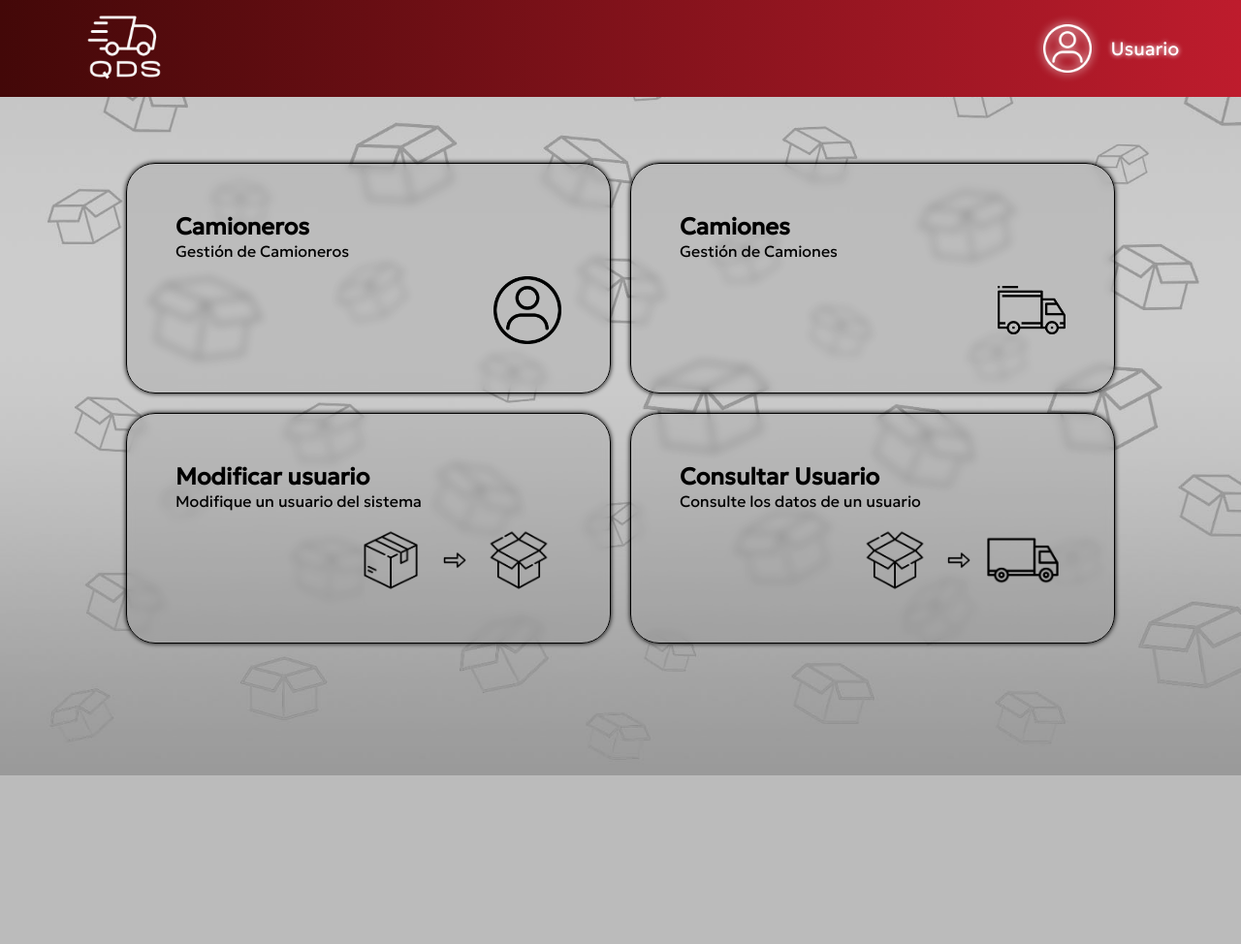
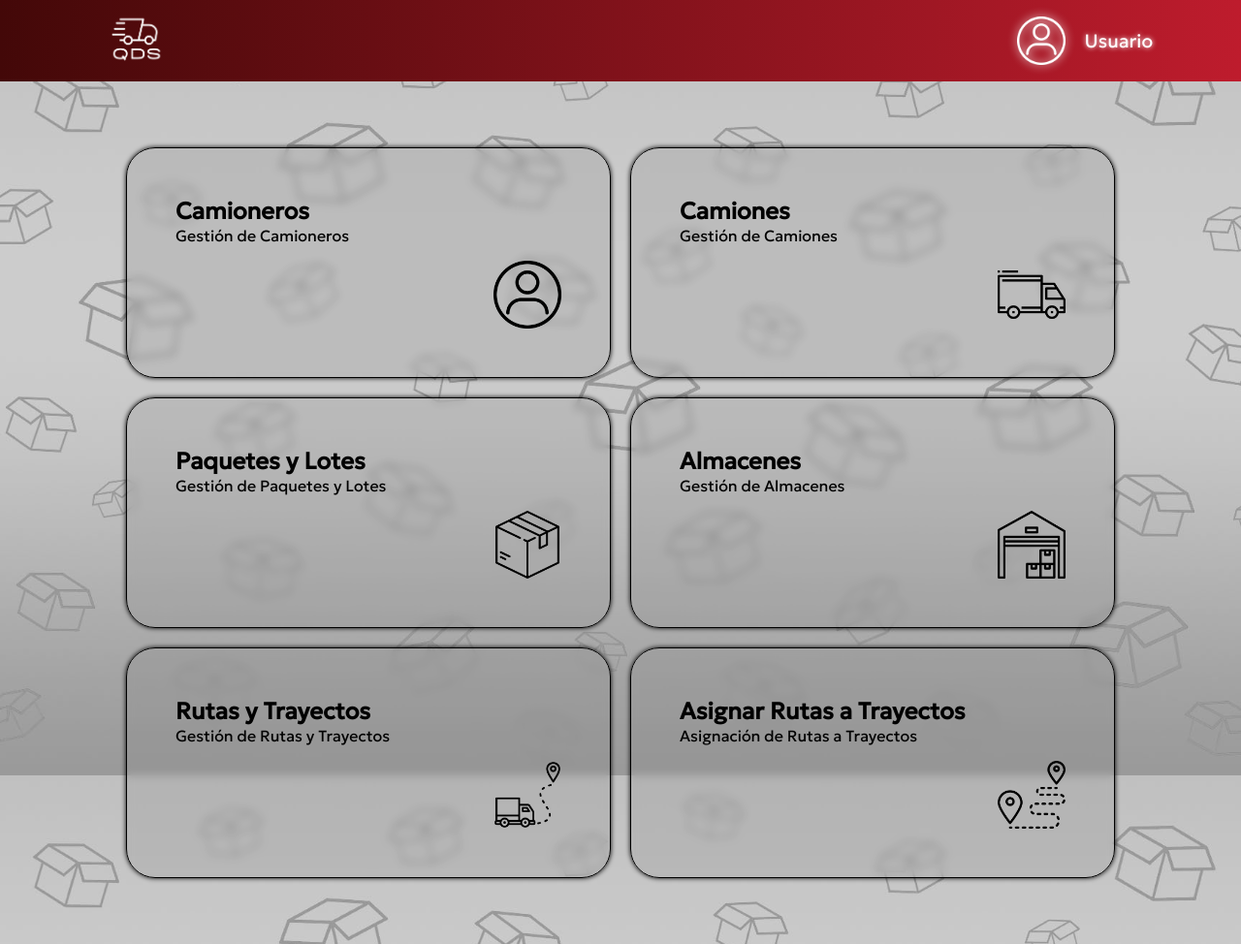
Before and after one commit to Amadeusgzr/QDS, a PHP site: page /vistas/aplicacion-administrador.php in a window 1280 px wide. Shown: the whole page at 97% size. Before the commit the page ends 800 px from the top, so only its background shows below. Run offline with PHP 8.4, Linux system fonts and the light colour scheme.

Commit message:
Version 3.3

```diff
--- a/vistas/aplicacion-administrador.php
+++ b/vistas/aplicacion-administrador.php
@@ -8,26 +8,36 @@ require 'plantillas/menu-cuenta.php';
 
 
 
-    <main id="main-almacenero">
-        <a href="ingreso-lote.php" class="opcion-almacenero" id="op2">
+    <main class="main-aplicacion">
+        <a href="ingreso-lote.php" class="opcion-aplicacion" id="op2">
             <h2>Camioneros</h2>
             <p>Gestión de Camioneros</p>
             <div class="div-img-icono"><img src="img/iconos/icono-usuario.png" alt=""></div>
         </a>
-        <a href="ingreso-paquete.php" class="opcion-almacenero" id="op1">
+        <a href="ingreso-paquete.php" class="opcion-aplicacion" id="op1">
             <h2>Camiones</h2>
             <p>Gestión de Camiones</p>
             <div class="div-img-icono"><img src="img/iconos/camion.png" alt=""></div>
         </a>
-        <a href="" class="opcion-almacenero" id="op3">
-            <h2>Modificar usuario</h2>
-            <p>Modifique un usuario del sistema</p>
-            <div class="div-img-icono2"><img src="img/iconos/paquete-lote.png" alt=""></div>
+        <a href="" class="opcion-aplicacion" id="op3">
+            <h2>Paquetes y Lotes</h2>
+            <p>Gestión de Paquetes y Lotes</p>
+            <div class="div-img-icono"><img src="img/iconos/paquete.png" alt=""></div>
         </a>
-        <a href="" class="opcion-almacenero" id="op4">
-            <h2>Consultar Usuario</h2>
-            <p>Consulte los datos de un usuario</p>
-            <div class="div-img-icono2"><img src="img/iconos/lote-camion.png" alt=""></div>
+        <a href="" class="opcion-aplicacion" id="op4">
+            <h2>Almacenes</h2>
+            <p>Gestión de Almacenes</p>
+            <div class="div-img-icono"><img src="img/iconos/almacen.png" alt=""></div>
+        </a>
+        <a href="" class="opcion-aplicacion" id="op5">
+            <h2>Rutas y Trayectos</h2>
+            <p>Gestión de Rutas y Trayectos</p>
+            <div class="div-img-icono"><img src="img/iconos/ruta.png" alt=""></div>
+        </a>
+        <a href="" class="opcion-aplicacion" id="op6">
+            <h2>Asignar Rutas a Trayectos</h2>
+            <p>Asignación de Rutas a Trayectos</p>
+            <div class="div-img-icono"><img src="img/iconos/ruta-trayecto.png" alt=""></div>
         </a>
     </main>
 
--- a/vistas/asignar-paquetes-lote.php
+++ b/vistas/asignar-paquetes-lote.php
@@ -7,6 +7,7 @@ require 'plantillas/menu-cuenta.php';
 
     <div id="div-elegir-lote">
         <h1 id="h1-lote">Asignar paquetes a lote</h1>
+        <p class="adv">El lote al cual se le quiera asignar los paquetes ya debe estar creado</p>
         <select name="" id="select-lote">
             <option value="" selected disabled>Seleccionar lote</option>
             <option value="">Lote 1</option>
--- a/vistas/css/estilos.css
+++ b/vistas/css/estilos.css
@@ -9,6 +9,7 @@
     --color-principal: #BE1C2D;
     --color-secundario: #80101B;
     --verde-seleccion: #59b559;
+    --verde-semi-seleccion: #7bce7b;
     --sombra-blanca: 0px 0px 5px #fff;
 }
 
@@ -36,12 +37,11 @@ body{
 
 header{
     width: 100%;
-    height: 100px;
-    min-height: 100px;
     background: linear-gradient(to right, #430808, var(--color-principal));
     display: flex;
     align-items: center;
     justify-content: space-around;
+    padding: 10px 30px;
 }
 
 #div-logo{
@@ -49,23 +49,23 @@ header{
 }
 
 #div-logo img{
-    height: 90px;
+    height: 60px;
     object-fit: cover;
 }
 
 nav{
-    width: 600px;
     display: flex;
-    justify-content: space-around;
+    margin: 0 auto;
+    justify-content: center;
+    gap: 30px;
 }
 
 nav a{
     color: #fff;
-    font-size: 1.5em;
+    font-size: 1.2em;
     text-decoration: none;
     text-shadow: var(--sombra-blanca);
     transition-duration: .1s;
-    padding: 30px 0;
 }
 
 nav a:hover{
@@ -525,7 +525,7 @@ hr{
 
 /*   OPCIONES   */
 
-#main-almacenero{
+.main-aplicacion{
     margin: 3em auto;
     padding: 20px;
     display: grid;
@@ -535,7 +535,7 @@ hr{
     flex-wrap: wrap;
 }
 
-.opcion-almacenero{
+.opcion-aplicacion{
     background-color: #86858536;
     border: 1px solid #000;
     backdrop-filter: blur(5px);
```
Also changed, not shown: other parts of vistas/css/estilos.css (+36 -7 lines), vistas/aplicacion-almacenero.php (+5 -5 lines), vistas/asignar-paquetes-lote-2.php (+11 -8 lines), vistas/js/asignar-paquetes-lote-2.js (+37 -0 lines), vistas/js/ingreso-paquete.js (added, +11 -0 lines), vistas/img/iconos/almacen.png (added), vistas/img/iconos/icono-camionero.png (deleted), vistas/img/iconos/ruta-trayecto.png (added), vistas/img/iconos/ruta.png (added), 1 other file.
